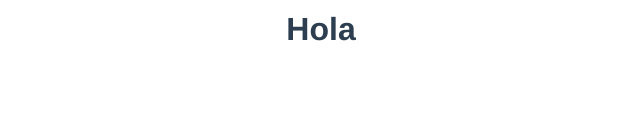
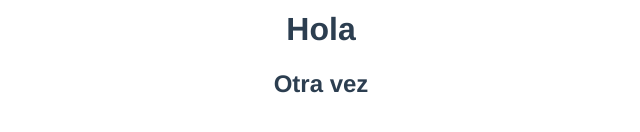
Before and after one commit to creator-krixus/Prueba, a Vue app: page / in a window 1280 px wide. Shown: the part 300-432 px from the top of the page, without its empty margins (319-959 px from the left). Built offline with nearby package versions, Linux system fonts and the light colour scheme.

Commit message:
Feature: otra prueba

```diff
--- a/src/components/HelloWorld.vue
+++ b/src/components/HelloWorld.vue
@@ -1,6 +1,7 @@
 <template>
   <div class="hello">
     <h1>Hola</h1>
+    <h2>Otra vez</h2>
   </div>
 </template>
 
```
